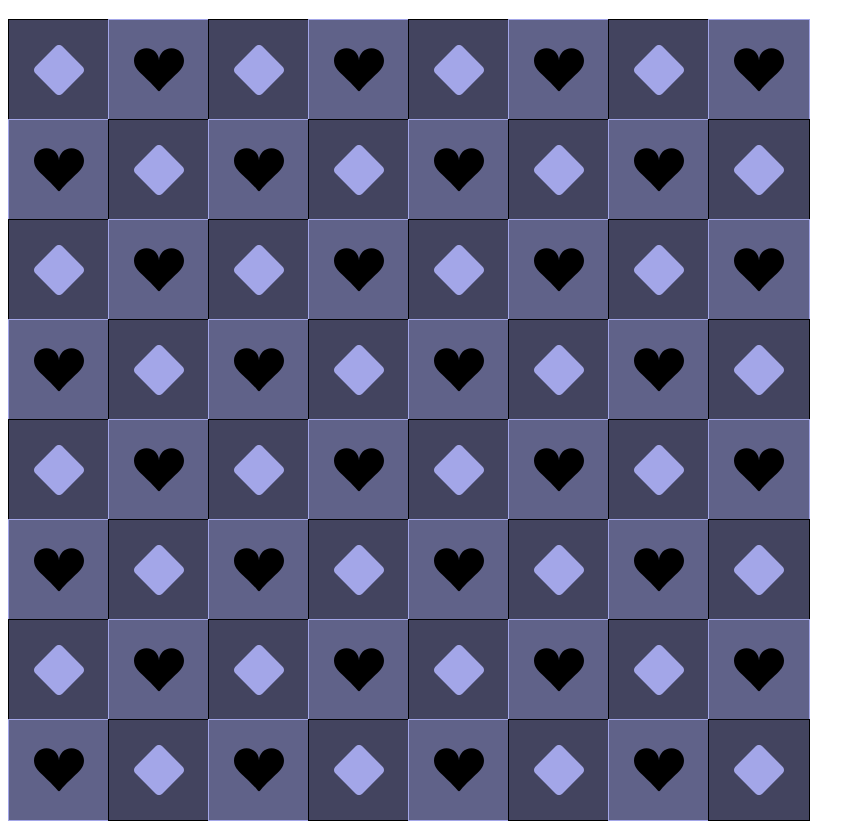
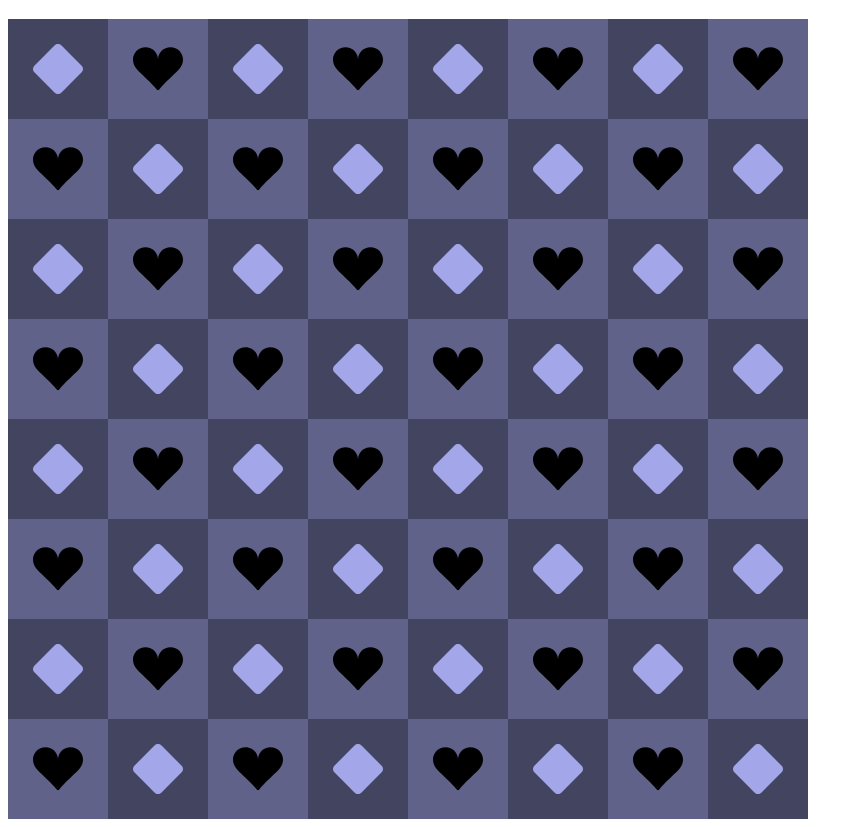
Before and after one commit to itsGoodJuJu/itsGoodJuJu.github.io, a plain HTML site: page index.html in a window 1280 px wide. Shown: the part 61-888 px from the top of the page, without its empty margins (0-865 px from the left). Drawn offline with nearby package versions, Linux system fonts and the light colour scheme.

Commit message:
border fix

```diff
--- a/css/style.css
+++ b/css/style.css
@@ -10,14 +10,12 @@
     }
 
     .black {
-        border: 2px solid black;
         background-color: black;
         border-width: 1px;
 
     }
 
     .taro {
-        border: 2px solid #a3a6e8;
         background-color: #a3a6e8;
         border-width: 1px;
     }
```
